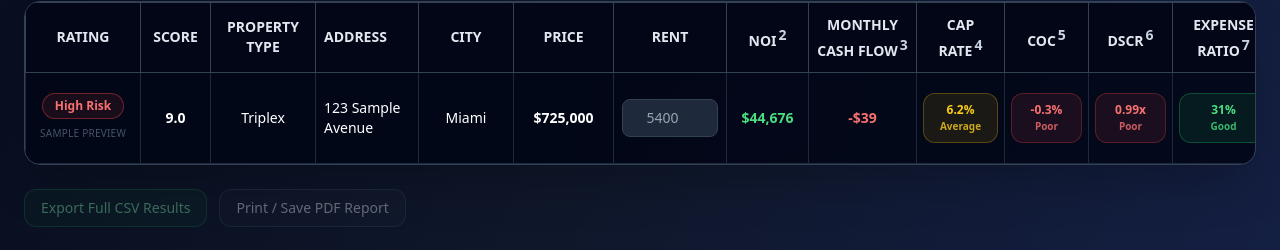
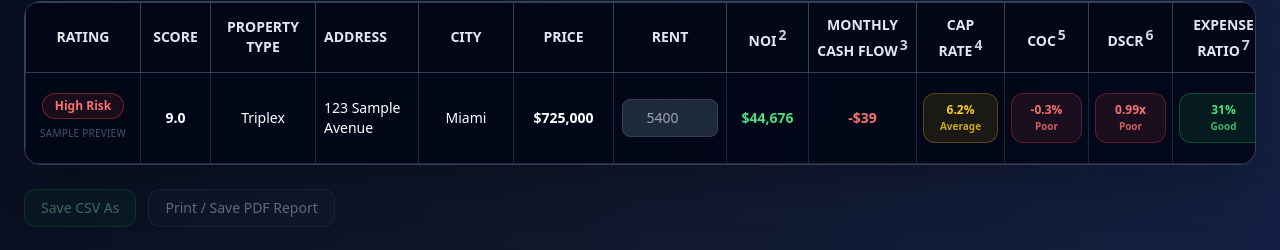
Before and after one commit to adrianr71/deal-analyzer, a React (Vite) app: page /agents in a window 1280 px wide. Shown: the part 1529-1779 px from the top of the page. Built offline with nearby package versions, Linux system fonts and the light colour scheme.

Commit message:
Export Button name

```diff
--- a/src/pages/AgentV2.jsx
+++ b/src/pages/AgentV2.jsx
@@ -337,7 +337,7 @@ export default function App() {
 
         <PrintSummary rows={sortedAnalyzedRows} assumptions={assumptions} />
         <ResultsTable isProcessing={isProcessing} rows={sortedAnalyzedRows} sampleRows={samplePreviewRows} onUpdateRent={updateRowRent} />
-        <div className="mt-6 mb-6 flex flex-wrap items-center gap-3 print:hidden"><button onClick={handleExportCSV} disabled={sortedAnalyzedRows.length === 0} className="rounded-xl border border-green-500/40 bg-green-500/10 px-4 py-2 text-sm text-green-300 transition hover:bg-green-500/20 disabled:cursor-not-allowed disabled:opacity-40">Export Full CSV Results</button><button onClick={handlePrintSummary} disabled={sortedAnalyzedRows.length === 0} className="rounded-xl border border-slate-500/40 bg-slate-500/10 px-4 py-2 text-sm text-slate-200 transition hover:bg-slate-500/20 disabled:cursor-not-allowed disabled:opacity-40">Print / Save PDF Report</button></div>
+        <div className="mt-6 mb-6 flex flex-wrap items-center gap-3 print:hidden"><button onClick={handleExportCSV} disabled={sortedAnalyzedRows.length === 0} className="rounded-xl border border-green-500/40 bg-green-500/10 px-4 py-2 text-sm text-green-300 transition hover:bg-green-500/20 disabled:cursor-not-allowed disabled:opacity-40">Save CSV As</button><button onClick={handlePrintSummary} disabled={sortedAnalyzedRows.length === 0} className="rounded-xl border border-slate-500/40 bg-slate-500/10 px-4 py-2 text-sm text-slate-200 transition hover:bg-slate-500/20 disabled:cursor-not-allowed disabled:opacity-40">Print / Save PDF Report</button></div>
         <div className="print:hidden"><MathLogicNote onDeveloperUnlock={activateDeveloperAccess} /></div>
         <footer className="mt-12 border-t border-slate-800 pt-6 text-center text-xs text-slate-400"><div className="flex flex-wrap justify-center gap-4"><button onClick={() => setActiveLegalModal("contact")} className="transition hover:text-white">Contact</button><button onClick={() => setActiveLegalModal("support")} className="transition hover:text-white">Support</button><a href="/terms" className="transition hover:text-white">Terms</a><a href="/privacy" className="transition hover:text-white">Privacy</a><a href="/disclaimer" className="transition hover:text-white">Disclaimer</a></div><div className="mt-3">© 2026 RentalDealScreener.pro · Operated by Caribmare LLC</div></footer>
         {activeLegalModal && <LegalModal type={activeLegalModal} onClose={() => setActiveLegalModal(null)} />}
```
